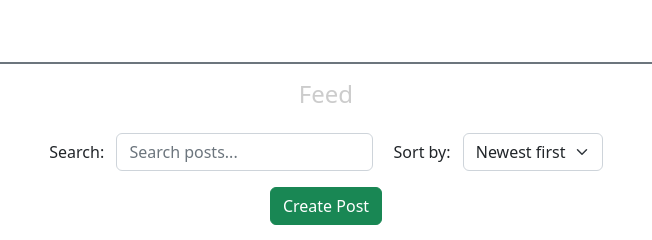
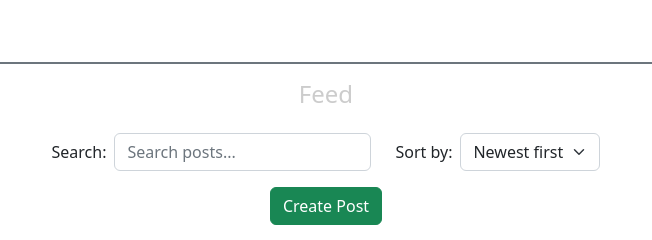
Before and after one commit to oddvarzk/SocialClient, a website with bundled scripts: page feed/index.html in a window 1280 px wide. Shown: the top 240 px of the page, 314-966 px from the left. Built offline with nearby package versions, Linux system fonts and the light colour scheme; no server answers; sample sign-in values are in the browser's storage.

```diff
--- a/feed/index.html
+++ b/feed/index.html
@@ -31,17 +31,24 @@
   <h4 class="text-center py-3">Feed</h4>
 
   <!-- Search + Sort -->
-  <div class="container text-center mb-3">
-    <label for="search-input" class="me-2">Search:</label>
-    <input id="search-input" type="search" class="form-control d-inline-block w-auto me-3"
-      placeholder="Search posts..." />
+  <div class="container mb-3">
+    <div class="row justify-content-center align-items-center">
+      <div class="col-auto d-flex align-items-center">
+        <label for="search-input" class="me-2 mb-0">Search:</label>
+        <input id="search-input" type="search" class="form-control" placeholder="Search posts..."
+          style="width: auto;" />
+      </div>
+      <div class="col-auto d-flex align-items-center">
+        <label for="sort-dropdown" class="me-2 mb-0">Sort by:</label>
+        <select id="sort-dropdown" class="form-select" style="width: auto;">
+          <option value="newest" selected>Newest first</option>
+          <option value="oldest">Oldest first</option>
+        </select>
+      </div>
+    </div>
+  </div>
 
-    <label for="sort-dropdown" class="me-2">Sort by:</label>
-    <select id="sort-dropdown" class="form-select d-inline-block w-auto">
-      <option value="newest" selected>Newest first</option>
-      <option value="oldest">Oldest first</option>
-    </select>
-  </div>
+
 
   <!-- Create Post Button -->
   <div class="container text-center mb-3">
```
Also changed, not shown: src/js/api/posts/updatePost/index.mjs (+2 -6 lines).
